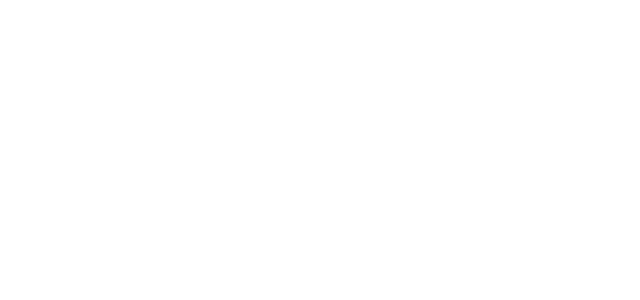
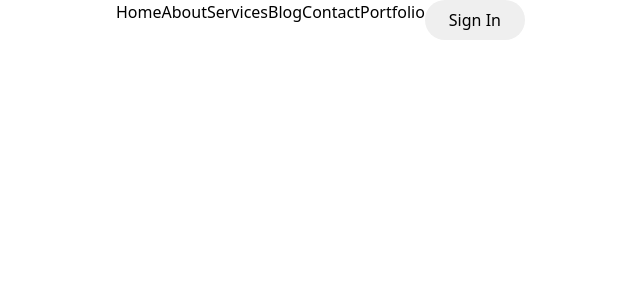
Before and after one commit to LorenzoNicco/personal_project_landing_page, a Vue app: page / in a window 1280 px wide. Shown: the top 300 px of the page, without its empty margins (568-1208 px from the left). Built offline with nearby package versions, Linux system fonts and the light colour scheme.

Commit message:
Add inizio menu header

```diff
--- a/src/components/AppHeader.vue
+++ b/src/components/AppHeader.vue
@@ -1,13 +1,53 @@
 <script>
     export default {
-        name: "AppHeader"
+        name: "AppHeader",
+        data () {
+            return {
+                headerMenu: [
+                    'Home',
+                    'About',
+                    'Services',
+                    'Blog',
+                    'Contact',
+                    'Portfolio'
+                ]
+            }
+        }
 
     }
 </script>
 
 <template>
+    <header>
+        <div class="container-xl">
+            <div class="row">
+                <div class="col">
+                    <img src="../assets/corporate-landing/images/white-logo-2.png" alt="">
+                </div>
 
+                <nav class="col d-flex">
+                    <ul class="d-flex">
+                        <li v-for="menuVoice in headerMenu">
+                            <a href="#" class="text-decoration-none text-black">{{ menuVoice }}</a>
+                        </li>
+                    </ul>
+
+                    <button class="my-button">Sign In</button>
+                </nav>
+            </div>
+        </div>
+    </header>
 </template>
 
 <style lang="scss" scoped>
+    nav {
+        ul {
+            list-style: none;
+
+        }
+
+        .my-button {
+            @include buttonShape;
+        }
+    }
 </style>
--- a/src/styles/partials/mixins.scss
+++ b/src/styles/partials/mixins.scss
@@ -0,0 +1,7 @@
+@mixin buttonShape {
+    width: fit-content;
+    height: 2.5rem;
+    padding: 0 1.5rem;
+    border: none;
+    border-radius: 30px;
+}
```
